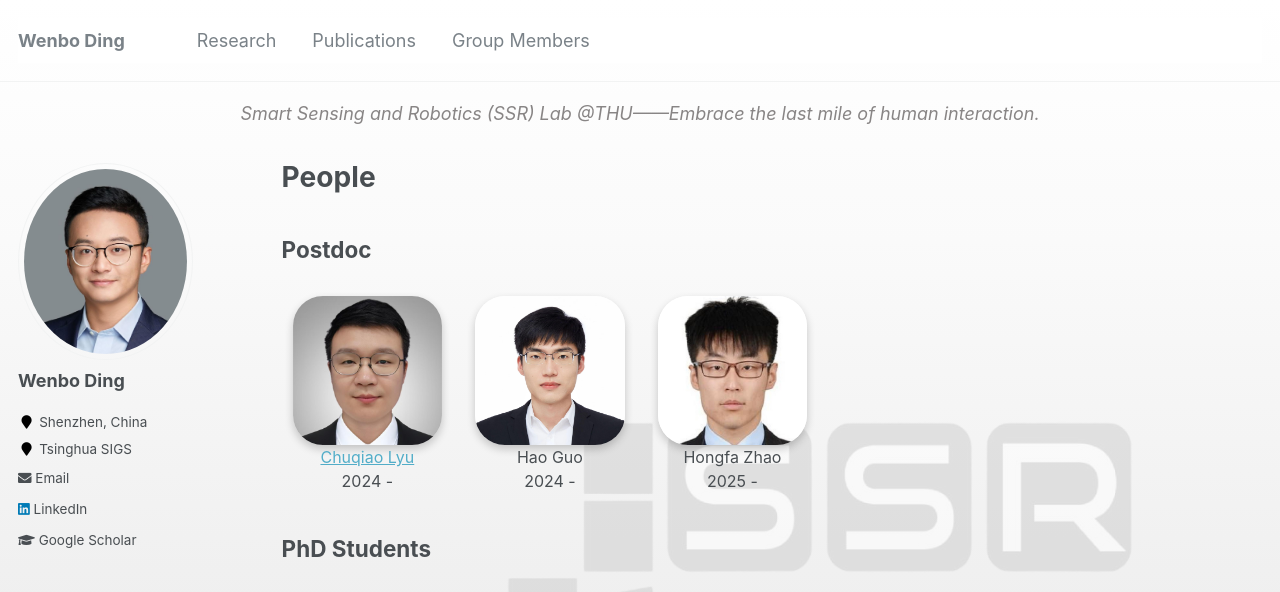
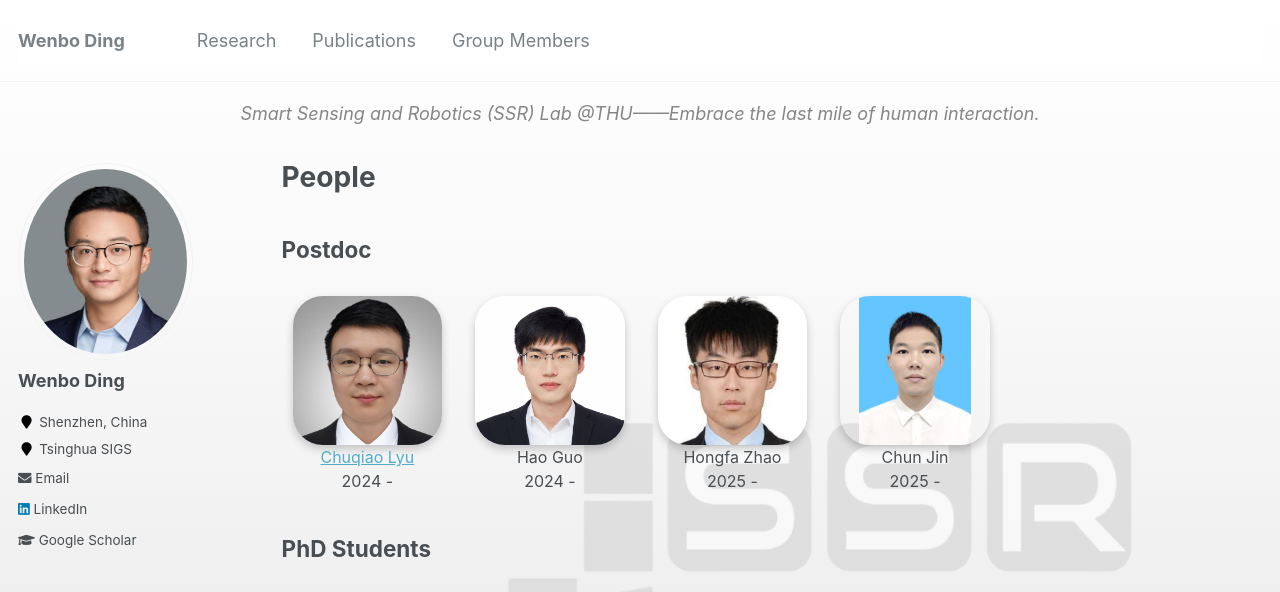
Before and after one commit to whenboy07/whenboy07.github.io, a Jekyll site: the page built from _pages/people.md, in a window 1280 px wide and 900 px high, cut to the strip 0-592 px from the top of the window. Built offline with Jekyll 4.4.1, drawn with Linux system fonts in a browser that asks for light colours.

Commit message:
update people

```diff
--- a/_pages/people.md
+++ b/_pages/people.md
@@ -38,6 +38,18 @@
                 Hongfa Zhao<br>
                 TENG<br>
                 BEng&MS(DMU), PhD(THU)<br>
+            </div>
+        </div>
+        <div class="memberimg">
+            <img class="img-circle" src="../images/Member/ChunJin.jpg" hover="../images/Member/ChunJin.jpg" style="height: 100%; width: 100%; object-fit: contain"> <br>
+            <div class="info1">
+                Chun Jin<br>
+                2025 -<br>
+            </div>
+            <div class="info2">
+                Chun Jin<br>
+                Tactile Sensing<br>
+                PhD(HIT)<br>
             </div>
         </div>
         <!-- <div class="memberimg">
```
Also changed, not shown: images/Member/ChunJin.jpg (added).
